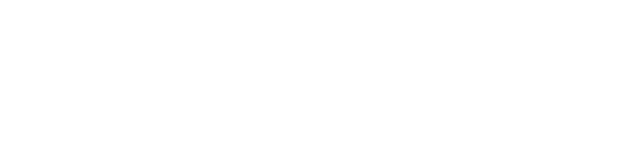
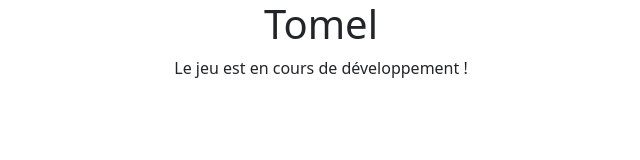
Before and after one commit to Kibahor/Tomel, a plain HTML site: page view/index.html in a window 1280 px wide. Shown: the whole page, without its empty margins (319-959 px from the left). Drawn offline with nearby package versions, Linux system fonts and the light colour scheme.

Commit message:
Bootstrap via CDN + page maintenance

```diff
--- a/view/index.html
+++ b/view/index.html
@@ -2,9 +2,15 @@
 <html>
     <head>
         <meta charset="utf-8"/>
+
+        <link href="https://cdn.jsdelivr.net/npm/bootstrap@5.1.3/dist/css/bootstrap.min.css" rel="stylesheet" integrity="sha384-1BmE4kWBq78iYhFldvKuhfTAU6auU8tT94WrHftjDbrCEXSU1oBoqyl2QvZ6jIW3" crossorigin="anonymous">
     </head>
     <body>
-        <h1></h1>
+        <h1 class="text-center">Tomel</h1>
+
+        <div class="text-center">
+            Le jeu est en cours de développement !
+        </div>
 
         <section id="grid"></section>
 
```
